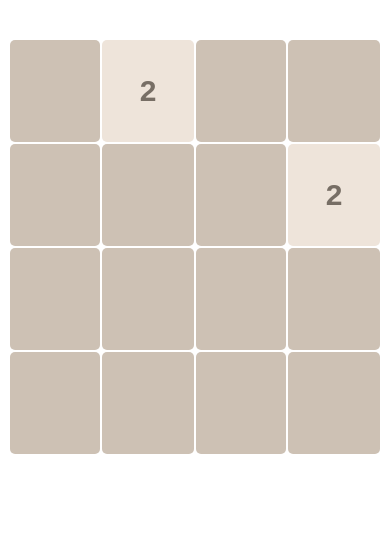
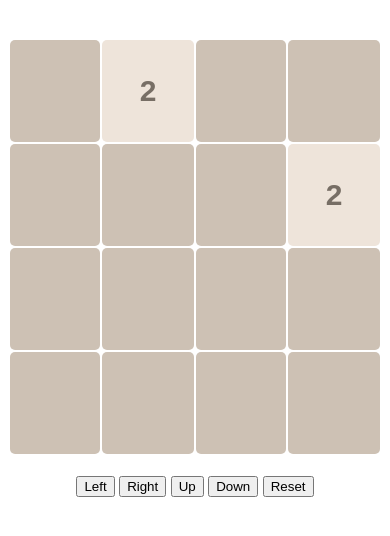
Before and after one commit to Reenakumaridowlapalli/2048, a plain HTML site: page index.html in a window 390 px wide. Shown: the part 90-626 px from the top of the page. Drawn offline with Linux system fonts and the light colour scheme.

Commit message:
Buttons added for mobile flexibility

```diff
--- a/index.html
+++ b/index.html
@@ -91,10 +91,23 @@
 </head>
 <body>
     <h1>2048 Game</h1>
+<div>
     <div id="game-container"></div>
+    <p></p>
+    <button onclick="leftButton()">Left</button>
+    <button onclick="rightButton()">Right</button>
+    <button onclick="upButton()">Up</button>
+    <button onclick="downButton()">Down</button>
+    <button onclick="resetButton()">Reset</button>
+    </div>
+</div>
 
     <script>
         let board = [...Array(4)].map(() => Array(4).fill(0));
+
+        function resetButton() {
+            initializeBoard();
+        }
 
         function initializeBoard() {
             for (let row = 0; row < 4; row++) {
@@ -356,6 +369,26 @@
             printMatrix();
         }
 
+        function leftButton(){
+            event.keyCode = 37;
+            handleKey(event);
+        }
+
+        function rightButton(){
+            event.keyCode = 39;
+            handleKey(event);
+        }
+
+        function upButton(){
+            event.keyCode = 38;
+            handleKey(event);
+        }
+
+        function downButton(){
+            event.keyCode = 40;
+            handleKey(event);
+        }
+
         initializeBoard();
         fillRandomPosition();
         fillRandomPosition();
```
